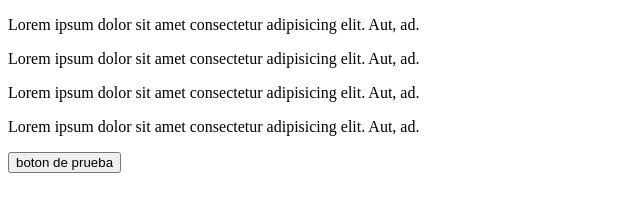
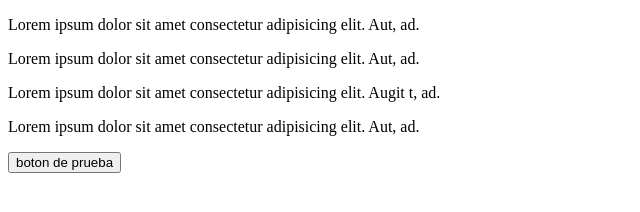
Before and after one commit to Fastuks/primer-repo, a plain HTML site: page index.html in a window 1280 px wide. Shown: the full height of the page, 0-640 px from the left. Drawn offline with Linux system fonts and the light colour scheme.

Commit message:
segundo commit

```diff
--- a/index.html
+++ b/index.html
@@ -9,7 +9,7 @@
 <body>
     <p>Lorem ipsum dolor sit amet consectetur adipisicing elit. Aut, ad.</p>
     <p>Lorem ipsum dolor sit amet consectetur adipisicing elit. Aut, ad.</p>
-    <p>Lorem ipsum dolor sit amet consectetur adipisicing elit. Aut, ad.</p>
+    <p>Lorem ipsum dolor sit amet consectetur adipisicing elit. Augit t, ad.</p>
     <p>Lorem ipsum dolor sit amet consectetur adipisicing elit. Aut, ad.</p>
 <button>
     boton de prueba
```
Also changed, not shown: tips comandos terminal.txt.
